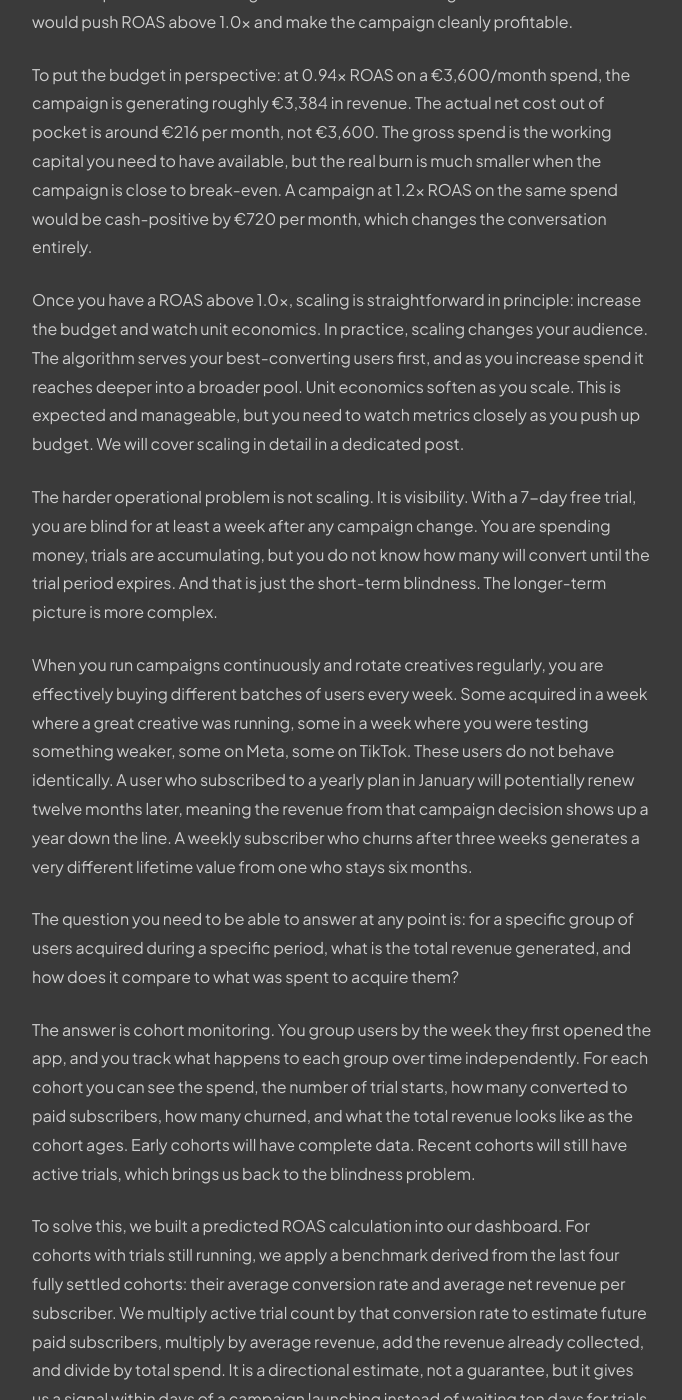
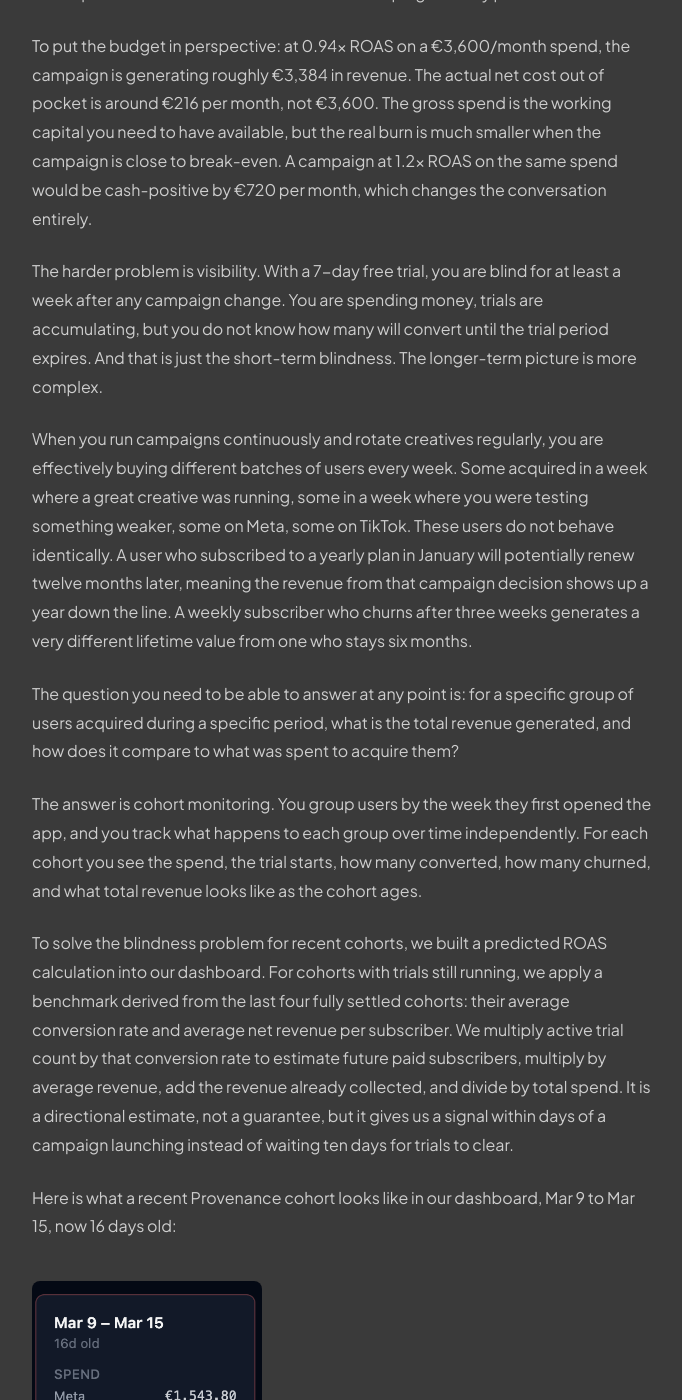
Before and after one commit to Zebra-Rodeo/zebra-rodeo.github.io, a Jekyll site: the page built from _posts/2026-03-24-paid-acquisition-mobile-apps.md, in a window 1280 px wide and 1400 px high, scrolled down 5148 px. Shown: the whole window, without its empty margins (298-980 px from the left). Built offline with Jekyll 4.4.1, drawn with Linux system fonts in a browser that asks for light colours; some of the changed text lies outside the part shown.

Commit message:
fix: split Phase 3/4, remove em-dash, clean up bullet list, net cost calc

```diff
--- a/_posts/2026-03-24-paid-acquisition-mobile-apps.md
+++ b/_posts/2026-03-24-paid-acquisition-mobile-apps.md
@@ -69,25 +69,25 @@
 
 On the budget side: €20 per day for the install campaign and €100 per day minimum for the trial campaign. That is €120 per day per platform, roughly €3,600 per month. Starting with a single platform at that budget is perfectly reasonable and probably enough to get meaningful signal. Running Meta and TikTok in parallel doubles the spend but also doubles the learning surface.
 
-The other thing worth saying: the trial campaign is not a pure cost. It is generating revenue. The €3,600 per month is an upfront investment, but one that starts returning as soon as conversions come in. If you have a tighter budget, you can run with less — but the lower the daily spend, the longer you need to leave campaigns running before drawing conclusions. The algorithms need volume to learn.
+The other thing worth saying: the trial campaign is not a pure cost. It is generating revenue. The €3,600 per month is an upfront investment, but one that starts returning as soon as conversions come in. If you have a tighter budget, you can run with less, but the lower the daily spend, the longer you need to leave campaigns running before drawing conclusions. The algorithms need volume to learn.
 
 ---
 
-### Phases 3 and 4: measure profitability, then scale, then stop being blind
+### Phase 3: know your numbers, stop being blind
 
 Before you think about scaling, you need to know whether what you are running is profitable at all. This is where a lot of people skip a step, and it is an expensive skip.
 
-The metric is ROAS: Return on Ad Spend. It is the simplest possible ratio: revenue generated divided by money spent on advertising. A ROAS of 1.0x means you are breaking even. Above it you are making money and you should probably spend more. Below it you are subsidizing your users and you need to understand why before going further.
+The metric is ROAS: Return on Ad Spend. It is the simplest possible ratio: revenue generated divided by money spent on advertising. A ROAS of 1.0x means you are breaking even. Above it you are making money. Below it you are subsidizing your users and you need to understand why before going further.
 
 Calculating ROAS for a subscription app requires a bit of care because you are not selling a product at a fixed price. You are selling a trial that may or may not convert. The formula we use is:
 
-Expected revenue per trial start = conversion rate × net revenue per subscription
+Expected revenue per trial start = conversion rate x net revenue per subscription
 
 Then ROAS = expected revenue per trial start / cost per trial start
 
-Let us walk through the real Provenance numbers. Our Meta trial campaign for Provenance in the US is running at €13.64 per trial start. The yearly plan is €29. We enrolled in Apple's Small Business Program which drops the commission from 30% to 15%, so net revenue per subscription is €29 × 0.85 = €24.65. Our observed trial-to-paid conversion rate over the past few weeks is 51.9%.
+Let us walk through the real Provenance numbers. Our Meta trial campaign for Provenance in the US is running at €13.64 per trial start. The yearly plan is €29. We enrolled in Apple's Small Business Program which drops the commission from 30% to 15%, so net revenue per subscription is €29 x 0.85 = €24.65. Our observed trial-to-paid conversion rate over the past few weeks is 51.9%.
 
-Expected revenue per trial = 51.9% × €24.65 = €12.79
+Expected revenue per trial = 51.9% x €24.65 = €12.79
 
 ROAS = €12.79 / €13.64 = 0.94x
 
@@ -95,17 +95,15 @@
 
 To put the budget in perspective: at 0.94x ROAS on a €3,600/month spend, the campaign is generating roughly €3,384 in revenue. The actual net cost out of pocket is around €216 per month, not €3,600. The gross spend is the working capital you need to have available, but the real burn is much smaller when the campaign is close to break-even. A campaign at 1.2x ROAS on the same spend would be cash-positive by €720 per month, which changes the conversation entirely.
 
-Once you have a ROAS above 1.0x, scaling is straightforward in principle: increase the budget and watch unit economics. In practice, scaling changes your audience. The algorithm serves your best-converting users first, and as you increase spend it reaches deeper into a broader pool. Unit economics soften as you scale. This is expected and manageable, but you need to watch metrics closely as you push up budget. We will cover scaling in detail in a dedicated post.
-
-The harder operational problem is not scaling. It is visibility. With a 7-day free trial, you are blind for at least a week after any campaign change. You are spending money, trials are accumulating, but you do not know how many will convert until the trial period expires. And that is just the short-term blindness. The longer-term picture is more complex.
+The harder problem is visibility. With a 7-day free trial, you are blind for at least a week after any campaign change. You are spending money, trials are accumulating, but you do not know how many will convert until the trial period expires. And that is just the short-term blindness. The longer-term picture is more complex.
 
 When you run campaigns continuously and rotate creatives regularly, you are effectively buying different batches of users every week. Some acquired in a week where a great creative was running, some in a week where you were testing something weaker, some on Meta, some on TikTok. These users do not behave identically. A user who subscribed to a yearly plan in January will potentially renew twelve months later, meaning the revenue from that campaign decision shows up a year down the line. A weekly subscriber who churns after three weeks generates a very different lifetime value from one who stays six months.
 
 The question you need to be able to answer at any point is: for a specific group of users acquired during a specific period, what is the total revenue generated, and how does it compare to what was spent to acquire them?
 
-The answer is cohort monitoring. You group users by the week they first opened the app, and you track what happens to each group over time independently. For each cohort you can see the spend, the number of trial starts, how many converted to paid subscribers, how many churned, and what the total revenue looks like as the cohort ages. Early cohorts will have complete data. Recent cohorts will still have active trials, which brings us back to the blindness problem.
+The answer is cohort monitoring. You group users by the week they first opened the app, and you track what happens to each group over time independently. For each cohort you see the spend, the trial starts, how many converted, how many churned, and what total revenue looks like as the cohort ages.
 
-To solve this, we built a predicted ROAS calculation into our dashboard. For cohorts with trials still running, we apply a benchmark derived from the last four fully settled cohorts: their average conversion rate and average net revenue per subscriber. We multiply active trial count by that conversion rate to estimate future paid subscribers, multiply by average revenue, add the revenue already collected, and divide by total spend. It is a directional estimate, not a guarantee, but it gives us a signal within days of a campaign launching instead of waiting ten days for trials to clear.
+To solve the blindness problem for recent cohorts, we built a predicted ROAS calculation into our dashboard. For cohorts with trials still running, we apply a benchmark derived from the last four fully settled cohorts: their average conversion rate and average net revenue per subscriber. We multiply active trial count by that conversion rate to estimate future paid subscribers, multiply by average revenue, add the revenue already collected, and divide by total spend. It is a directional estimate, not a guarantee, but it gives us a signal within days of a campaign launching instead of waiting ten days for trials to clear.
 
 Here is what a recent Provenance cohort looks like in our dashboard, Mar 9 to Mar 15, now 16 days old:
 
@@ -114,14 +112,15 @@
 <figcaption>Mar 9 to Mar 15 cohort: €2,173 spend, 1,963 users acquired, 81 paid subscribers at 51.9% conversion.</figcaption>
 </figure>
 
-- Total spend: €2,173.97 (Meta + TikTok combined)
-- Users acquired: 1,963
-- Trials started: 81 (4.1% of users)
-- Trial-to-paid conversion: 51.9% (34 yearly subscribers, 3 monthly, 5 weekly)
+We built the dashboard on RevenueCat's API for subscription data and Meta and TikTok's reporting APIs for spend, with cohort boundaries aligned to our campaign calendar. More detail on the technical implementation in a future post.
 
-The predicted ROAS for this cohort accounts for the active trials still running and projects their conversion based on historical benchmark. It tells us in real time whether this week of spend is trending toward profitability, so we can make decisions now rather than in two weeks.
+### Phase 4: scale when everything is green
 
-We built the dashboard on RevenueCat's API for subscription data and Meta and TikTok's reporting APIs for spend, with cohort boundaries aligned to our campaign calendar. More detail on the technical implementation in a future post.
+Once your ROAS is consistently above 1.0x and your cohorts are trending in the right direction, you have a decision to make: increase the budget and push for growth.
+
+The principle is straightforward. If a campaign is profitable at €3,600/month, it should be profitable at €10,000/month. In practice it is more nuanced. The algorithm has already served your best-converting users first. As you push up the budget, it reaches deeper into a broader audience pool and unit economics tend to soften. This is expected and manageable, but scaling requires a different level of attention to your numbers and to your creative pipeline.
+
+There is also a question of how to allocate spend intelligently across platforms, creatives, and markets as budgets grow. That is a subject we will cover in depth in a dedicated post.
 
 ---
 
```
